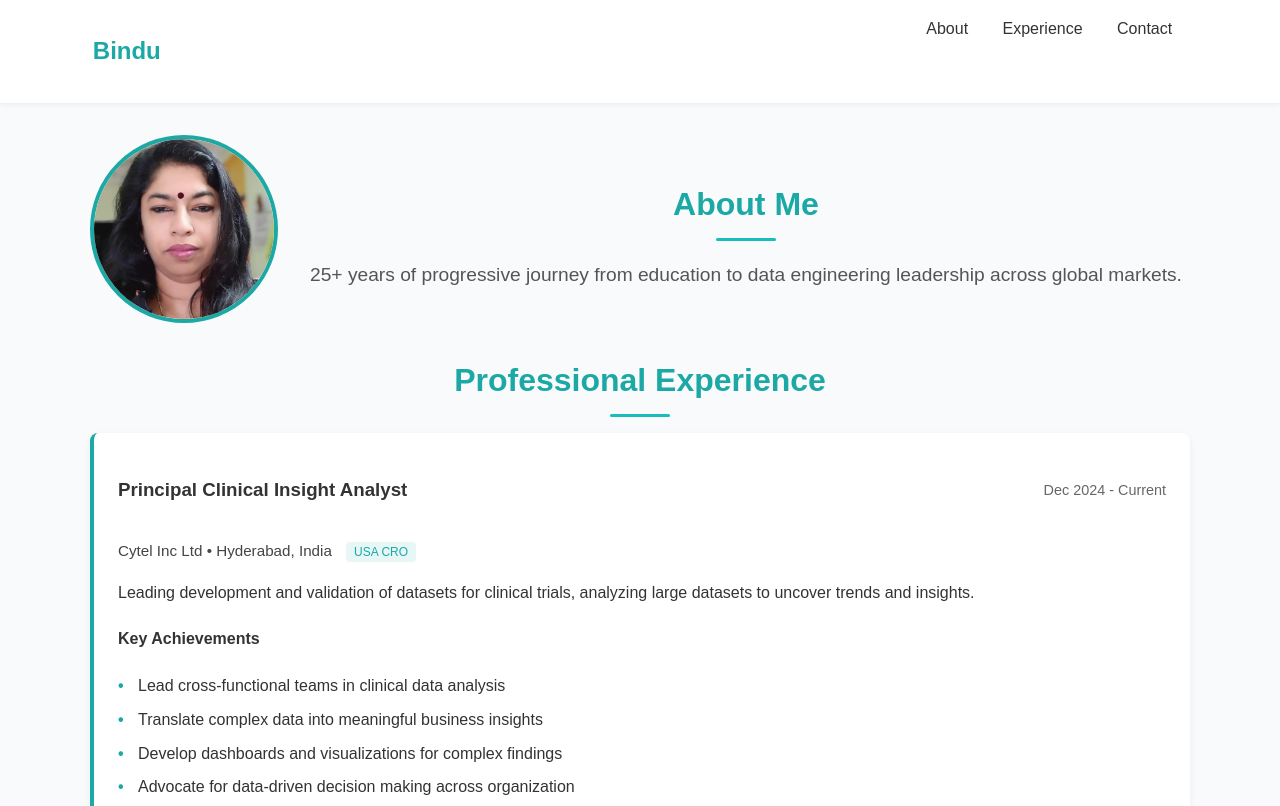
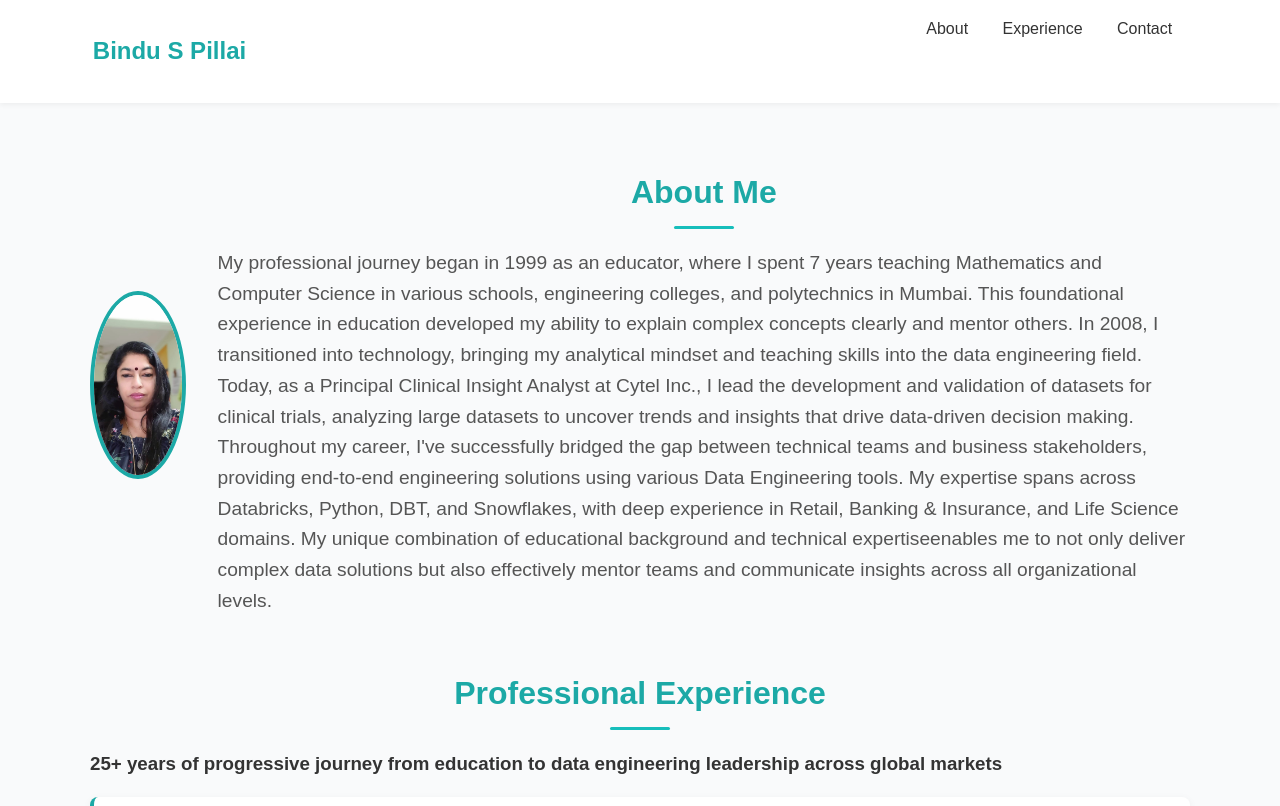
Before and after one commit to binduspillai/Portfolio_Bindu, a plain HTML site: page index.html in a window 1280 px wide. Shown: the top 806 px of the page. Drawn offline with Linux system fonts and the light colour scheme.

Commit message:
Changed index files

```diff
--- a/index.html
+++ b/index.html
@@ -10,9 +10,10 @@
   <!-- Navbar -->
   <header class="navbar">
     <div class="container">
-      <h1 class="logo">Bindu</h1>
+      <h1 class="logo">Bindu S Pillai</h1>
       <nav>
         <a href="#about">About</a>
+        <a
         <a href="#experience">Experience</a>
         <a href="#contact">Contact</a>
       </nav>
@@ -26,19 +27,28 @@
       <div class="about-text">
         <h2 class="section-title">About Me</h2>
         <p>
-          25+ years of progressive journey from education to data engineering leadership across global markets.
+          My professional journey began in 1999 as an educator, where I spent 7 years teaching Mathematics and Computer Science in various schools, engineering colleges, and polytechnics in Mumbai. This foundational experience in education developed my ability to explain complex concepts clearly and mentor others.
+
+In 2008, I transitioned into technology, bringing my analytical mindset and teaching skills into the data engineering field. Today, as a Principal Clinical Insight Analyst at Cytel Inc., I lead the development and validation of datasets for clinical trials, analyzing large datasets to uncover trends and insights that drive data-driven decision making.
+
+Throughout my career, I've successfully bridged the gap between technical teams and business stakeholders, providing end-to-end engineering solutions using various Data Engineering tools. My expertise spans across Databricks, Python, DBT, and Snowflakes, with deep experience in Retail, Banking & Insurance, and Life Science domains.
+
+My unique combination of educational background and technical expertiseenables me to not only deliver complex data solutions but also effectively mentor teams and communicate insights across all organizational levels.
         </p>
       </div>
     </div>
   </section>
 
   <!-- Professional Experience Section -->
+
   <section id="experience" class="fade-in">
     <div class="container">
       <h2 class="section-title">Professional Experience</h2>
+      <h3 class="section-title_1">25+ years of progressive journey from education to data engineering leadership across global markets</h3>
 
       <!-- Role 1 -->
       <div class="experience-card">
+
         <div class="exp-header">
           <h3>Principal Clinical Insight Analyst</h3>
           <span class="exp-date">Dec 2024 - Current</span>
```
